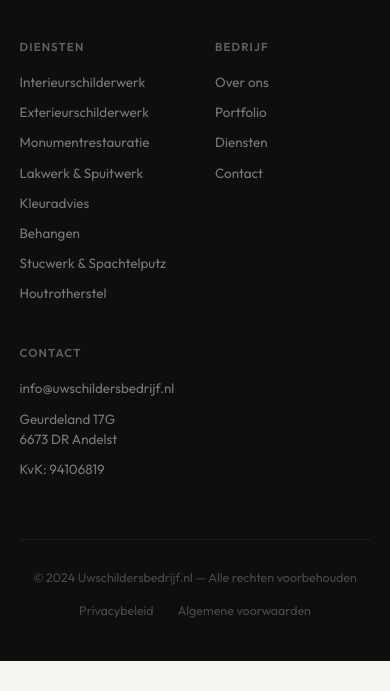
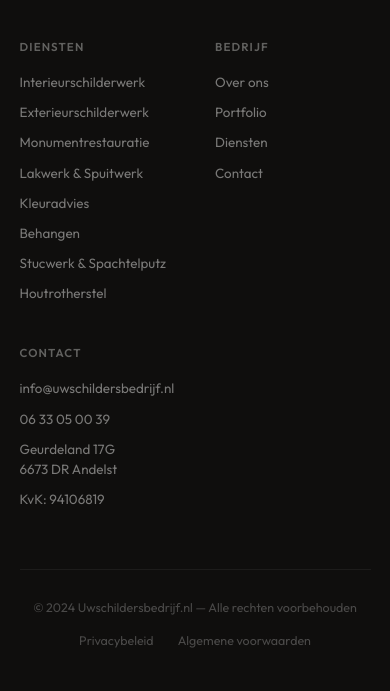
Before and after one commit to RizqMarketing/Uwschildersbedrijf, a plain HTML site: page behangen.html in a window 390 px wide. Shown: the part 8943-9634 px from the top of the page. Before the commit the page ends 9604 px from the top, so only its background shows below. Drawn offline with nearby package versions, Linux system fonts and the light colour scheme; a web font is replaced by a local one.

Commit message:
Add phone number 06 33 05 00 39 to footer contact section on all pages
Co-Authored-By: Claude Sonnet 4.6 <noreply@anthropic.com>

```diff
--- a/behangen.html
+++ b/behangen.html
@@ -534,6 +534,7 @@
         <div class="footer__col">
           <h5>Contact</h5>
           <a href="mailto:info@uwschildersbedrijf.nl">info@uwschildersbedrijf.nl</a>
+          <a href="tel:0633050039">06 33 05 00 39</a>
           <span>Geurdeland 17G<br />6673 DR Andelst</span>
           <span>KvK: 94106819</span>
         </div>
```
Also changed, not shown: blog-behangen-of-schilderen.html (+1 -0 lines), blog-buitenschilderwerk-tekenen.html (+1 -0 lines), blog-houtrot-voorkomen.html (+1 -0 lines), blog-kleuradvies-woning.html (+1 -0 lines), blog-kosten-buitenschilderwerk.html (+1 -0 lines), blog-monumenten-schilderen.html (+1 -0 lines), blog-spuitwerk-of-rolwerk.html (+1 -0 lines), blog-stucwerk-spachtelputz.html (+1 -0 lines), blog-verfsoort-interieur.html (+1 -0 lines), blog-voorbereiding-schilderklus.html (+1 -0 lines), blog.html (+1 -0 lines), exterieurschilderwerk.html (+1 -0 lines), houtrotherstel.html (+1 -0 lines), index.html (+1 -0 lines), 5 more files.
